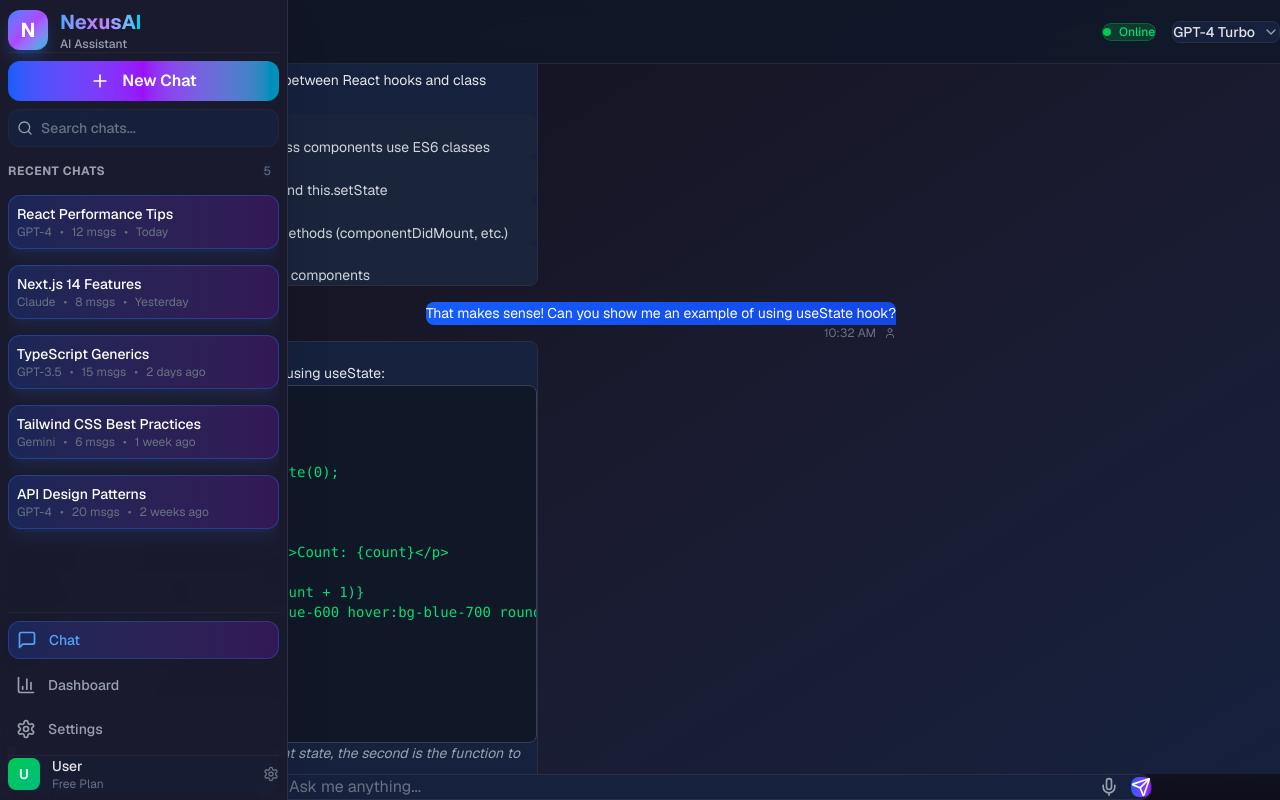
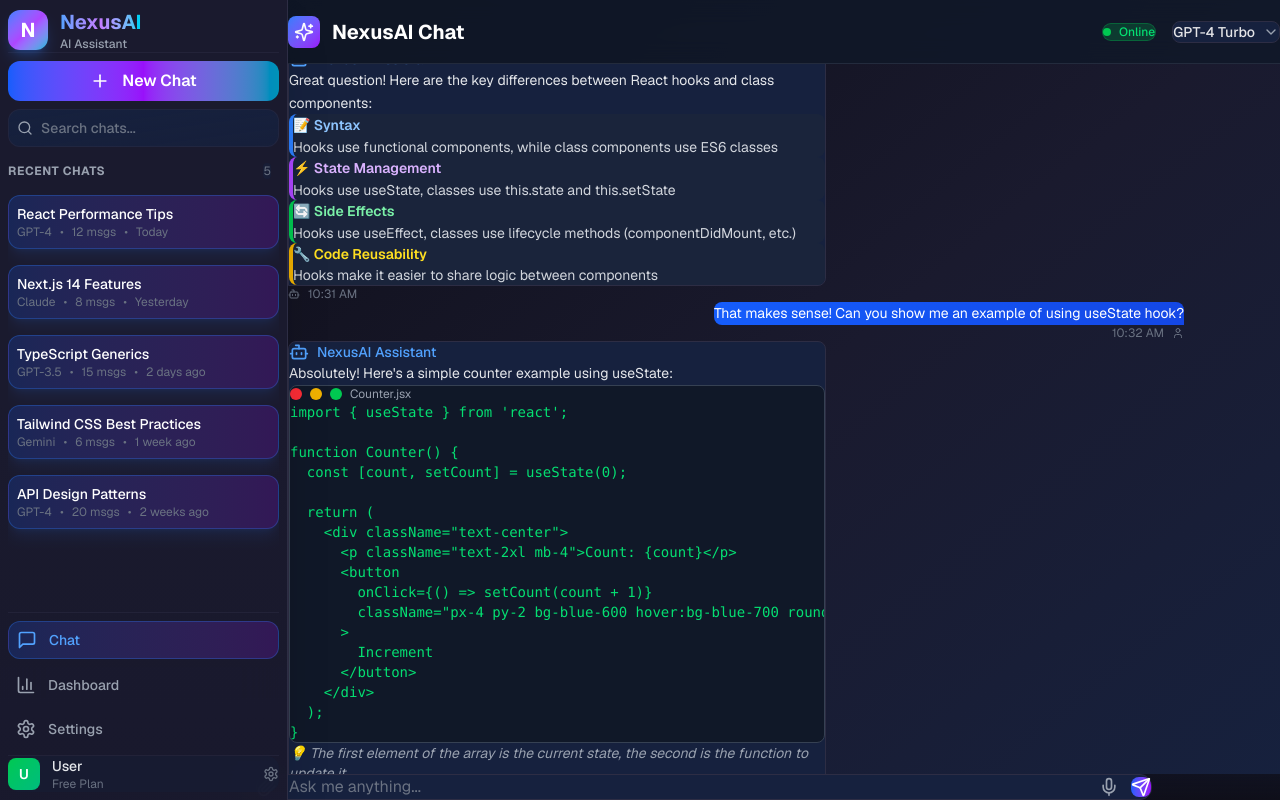
Before and after one commit to Ajay-singh-github/NexusAichat, a Next.js app: page /chat in a window 1280 px wide. Built offline with nearby package versions, Linux system fonts and the light colour scheme.

Commit message:
made the context api for all page for sidebar

```diff
--- a/app/chat/page.tsx
+++ b/app/chat/page.tsx
@@ -5,6 +5,7 @@ import { MessageInput } from '@/components/MessageInput';
 import { ModelSelector } from '@/components/ModelSelector';
 import { useRef, useEffect, useState } from 'react';
 import { Sparkles, Bot, User } from 'lucide-react';
+import { useSidebar } from '@/context/SidebarContext';
 
 const sampleMessages = [
     {
@@ -100,13 +101,14 @@ function Counter() {
 export default function ChatPage() {
     const messagesEndRef = useRef<HTMLDivElement>(null);
     const [isTyping, setIsTyping] = useState(false);
+    const { isOpen } = useSidebar();
 
     useEffect(() => {
         messagesEndRef.current?.scrollIntoView({ behavior: 'smooth' });
     }, []);
 
     return (
-        <div style={{}} className="flex flex-col h-screen bg-gradient-to-br from-[#0f0f1a] via-[#1a1a2e] to-[#16213e]">
+        <div style={{ marginLeft: isOpen ? '288px' : '0' }} className="flex flex-col h-screen bg-gradient-to-br from-[#0f0f1a] via-[#1a1a2e] to-[#16213e] transition-all duration-300 lg:ml-72">
             {/* Header */}
             <header className="sticky top-0 h-16 border-b border-gray-700/50 flex items-center justify-between px-6 lg:ml-72 bg-gray-900/80 backdrop-blur-md z-30 transition-all duration-300 ease-in-out">
                 <div className="hidden lg:block">
--- /dev/null
+++ b/app/components/LayoutWrapper.tsx
@@ -0,0 +1,13 @@
+'use client';
+
+import { SidebarProvider } from '@/context/SidebarContext';
+import { Sidebar } from './Sidebar';
+
+export function LayoutWrapper({ children }: { children: React.ReactNode }) {
+    return (
+        <SidebarProvider>
+            <Sidebar />
+            {children}
+        </SidebarProvider>
+    );
+}
--- a/app/components/Sidebar.tsx
+++ b/app/components/Sidebar.tsx
@@ -4,6 +4,7 @@ import Link from 'next/link';
 import { usePathname } from 'next/navigation';
 import { useState } from 'react';
 import { Menu, Plus, MessageSquare, Settings, BarChart3, X, Home, Search, MoreVertical, Trash2, Edit3 } from 'lucide-react';
+import { useSidebar } from '@/context/SidebarContext';
 
 const conversations = [
     { id: 1, title: 'React Performance Tips', date: 'Today', model: 'GPT-4', messages: 12 },
@@ -14,7 +15,7 @@ const conversations = [
 ];
 
 export function Sidebar() {
-    const [isOpen, setIsOpen] = useState(true);
+    const { isOpen, setIsOpen } = useSidebar();
     const [searchQuery, setSearchQuery] = useState('');
     const pathname = usePathname();
 
--- /dev/null
+++ b/app/context/SidebarContext.tsx
@@ -0,0 +1,28 @@
+'use client';
+
+import React, { createContext, useContext, useState, ReactNode } from 'react';
+
+interface SidebarContextType {
+    isOpen: boolean;
+    setIsOpen: (open: boolean) => void;
+}
+
+const SidebarContext = createContext<SidebarContextType | undefined>(undefined);
+
+export function SidebarProvider({ children }: { children: ReactNode }) {
+    const [isOpen, setIsOpen] = useState(true);
+
+    return (
+        <SidebarContext.Provider value={{ isOpen, setIsOpen }}>
+            {children}
+        </SidebarContext.Provider>
+    );
+}
+
+export function useSidebar() {
+    const context = useContext(SidebarContext);
+    if (!context) {
+        throw new Error('useSidebar must be used within SidebarProvider');
+    }
+    return context;
+}
--- a/app/dashboard/page.tsx
+++ b/app/dashboard/page.tsx
@@ -2,6 +2,7 @@
 
 import { LineChart, Line, XAxis, YAxis, CartesianGrid, Tooltip, ResponsiveContainer, PieChart, Pie, Cell, BarChart, Bar } from 'recharts';
 import { TrendingUp, Users, MessageSquare, Zap, Activity, Clock, Calendar, Target } from 'lucide-react';
+import { useSidebar } from '@/context/SidebarContext';
 
 const usageData = [
     { name: 'Mon', tokens: 2400, conversations: 12 },
@@ -94,8 +95,10 @@ const stats = [
 ];
 
 export default function DashboardPage() {
+    const { isOpen } = useSidebar();
+
     return (
-        <div className="min-h-screen bg-gradient-to-br from-[#0f0f1a] via-[#1a1a2e] to-[#16213e] lg:ml-72 transition-all duration-300 ease-in-out">
+        <div style={{ marginLeft: isOpen ? '288px' : '0' }} className="min-h-screen bg-gradient-to-br from-[#0f0f1a] via-[#1a1a2e] to-[#16213e] transition-all duration-300 lg:ml-72">
             <div className="p-6 lg:p-8">
                 {/* Header */}
                 <div className="mb-8">
--- a/app/layout.tsx
+++ b/app/layout.tsx
@@ -1,6 +1,6 @@
 import type { Metadata } from "next";
 import { Geist, Geist_Mono } from "next/font/google";
-import { Sidebar } from "./components/Sidebar";
+import { LayoutWrapper } from "./components/LayoutWrapper";
 import "./globals.css";
 
 const geistSans = Geist({
@@ -29,8 +29,9 @@ export default function RootLayout({
       className={`${geistSans.variable} ${geistMono.variable} h-full antialiased dark`}
     >
       <body className="min-h-full flex flex-col" style={{ backgroundColor: '#0f0f1a', color: '#e4e4e7' }}>
-        <Sidebar />
-        {children}
+        <LayoutWrapper>
+          {children}
+        </LayoutWrapper>
       </body>
     </html>
   );
--- a/app/settings/page.tsx
+++ b/app/settings/page.tsx
@@ -2,6 +2,7 @@
 
 import { useState } from 'react';
 import { Save, Copy, Eye, EyeOff, Trash2 } from 'lucide-react';
+import { useSidebar } from '@/context/SidebarContext';
 
 interface ApiKey {
     id: string;
@@ -37,6 +38,7 @@ export default function SettingsPage() {
     const [fontSize, setFontSize] = useState(16);
     const [density, setDensity] = useState<'compact' | 'comfortable'>('comfortable');
     const [darkMode, setDarkMode] = useState(true);
+    const { isOpen } = useSidebar();
 
     const maskKey = (key: string) => {
         const visible = key.substring(0, 7);
@@ -63,7 +65,7 @@ export default function SettingsPage() {
     };
 
     return (
-        <div className="flex flex-col h-screen bg-[var(--background)] lg:ml-72 transition-all duration-300 ease-in-out">
+        <div style={{ marginLeft: isOpen ? '288px' : '0' }} className="flex flex-col h-screen bg-[var(--background)] transition-all duration-300 lg:ml-72">
             {/* Header */}
             <header className="sticky top-0 h-16 border-b border-[var(--border)] flex items-center px-6 bg-[var(--background)]/80 backdrop-blur-sm z-30 transition-all duration-300">
                 <h1 className="text-2xl font-bold text-white">Settings</h1>
```
